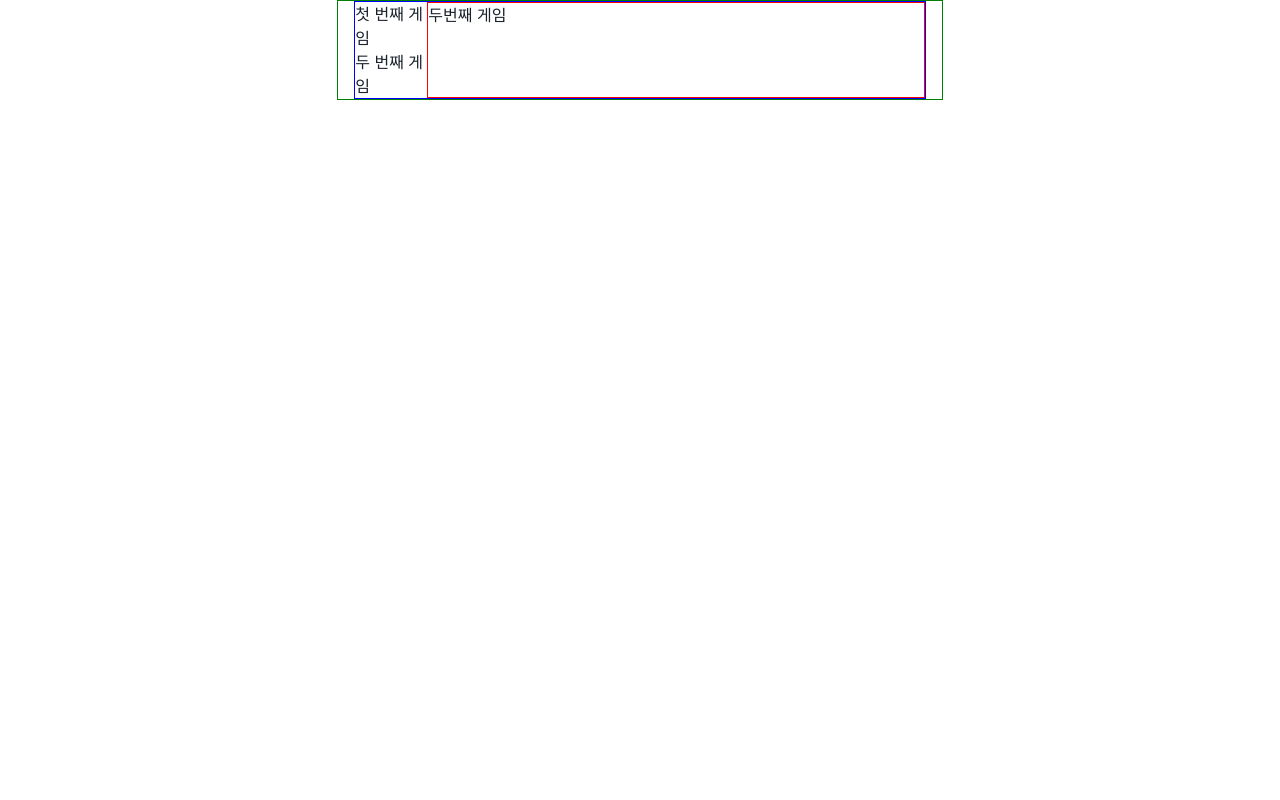
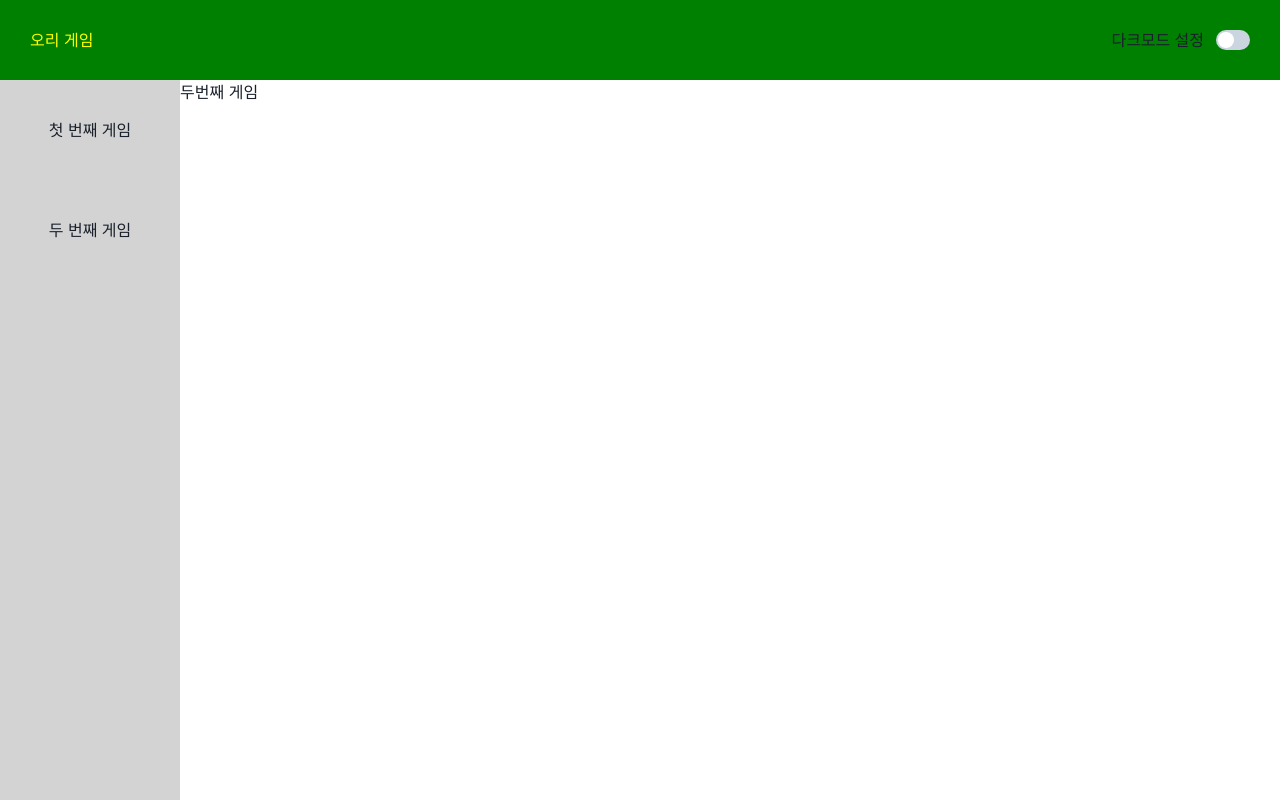
Before and after one commit to Blue-Kite/randomGame, a React (Vite) app: page /second in a window 1280 px wide. Built offline with nearby package versions, Linux system fonts and the light colour scheme.

Commit message:
[style] 레이아웃 정리

```diff
--- /dev/null
+++ b/src/components/Gnb.tsx
@@ -0,0 +1,22 @@
+import { Flex, FormControl, FormLabel, Switch, Text } from '@chakra-ui/react';
+
+const Gnb = () => (
+	<Flex
+		width="100%"
+		height="80px"
+		flexDirection="row"
+		justifyContent="space-between"
+		alignItems="center"
+		padding="0px 30px"
+		background="green"
+	>
+		<Text color="yellow">오리 게임</Text>
+		<FormControl display="flex" width="fit-content" alignItems="center">
+			<FormLabel htmlFor="darkmode-change" mb="0">
+				다크모드 설정
+			</FormLabel>
+			<Switch id="darkmode-change" />
+		</FormControl>
+	</Flex>
+);
+export default Gnb;
--- a/src/components/Layout.tsx
+++ b/src/components/Layout.tsx
@@ -1,15 +1,17 @@
-import { Box, Container, Flex } from '@chakra-ui/react';
+import { Box, Flex } from '@chakra-ui/react';
 import { Outlet } from 'react-router-dom';
 import Lnb from './Lnb';
+import Gnb from './Gnb';
 
 const Layout = () => (
-	<Container border="1px solid green">
-		<Flex flexDirection="row" border="1px solid blue">
+	<Flex width="100vw" height="100vh" flexDirection="column">
+		<Gnb />
+		<Flex flexDirection="row">
 			<Lnb />
-			<Box width="100%" overflow="auto" border="1px solid red">
+			<Box width="calc(100vw - 180px)">
 				<Outlet />
 			</Box>
 		</Flex>
-	</Container>
+	</Flex>
 );
 export default Layout;
--- a/src/components/Lnb.tsx
+++ b/src/components/Lnb.tsx
@@ -1,9 +1,29 @@
-import { Flex, Link } from '@chakra-ui/react';
+import { Box, Flex, Link } from '@chakra-ui/react';
 
 const Lnb = () => (
-	<Flex flexDirection="column">
-		<Link href="/">첫 번째 게임</Link>
-		<Link href="/second">두 번째 게임</Link>
+	<Flex
+		flexDirection="column"
+		width="180px"
+		height="calc(100vh - 80px)"
+		background="lightgray"
+		alignItems="center"
+	>
+		<Box
+			height="100px"
+			display="flex"
+			flexDirection="column"
+			justifyContent="center"
+		>
+			<Link href="/">첫 번째 게임</Link>
+		</Box>
+		<Box
+			height="100px"
+			display="flex"
+			flexDirection="column"
+			justifyContent="center"
+		>
+			<Link href="/second">두 번째 게임</Link>
+		</Box>
 	</Flex>
 );
 export default Lnb;
--- a/src/main.tsx
+++ b/src/main.tsx
@@ -1,10 +1,11 @@
 import ReactDOM from 'react-dom/client';
 import './index.css';
 import { ChakraProvider } from '@chakra-ui/react';
+import theme from './theme/theme';
 import App from './App';
 
 ReactDOM.createRoot(document.getElementById('root')!).render(
-	<ChakraProvider>
+	<ChakraProvider theme={theme}>
 		<App />
 	</ChakraProvider>,
 );
--- /dev/null
+++ b/src/theme/theme.ts
@@ -0,0 +1,13 @@
+import { extendTheme } from '@chakra-ui/react';
+
+const breakpoints = {
+	sm: '320px',
+	md: '768px',
+	lg: '960px',
+	xl: '1200px',
+	'2xl': '1536px',
+};
+
+const theme = extendTheme({ breakpoints });
+
+export default theme;
```
